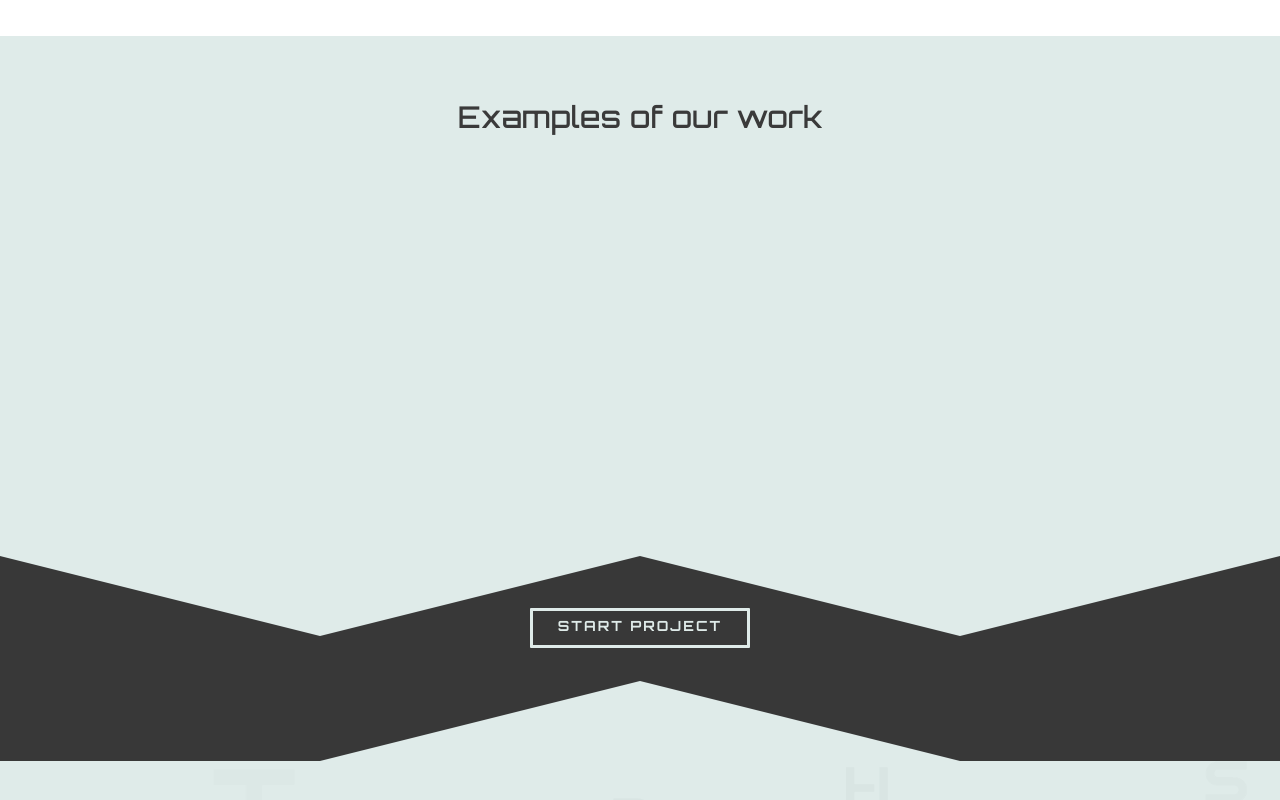
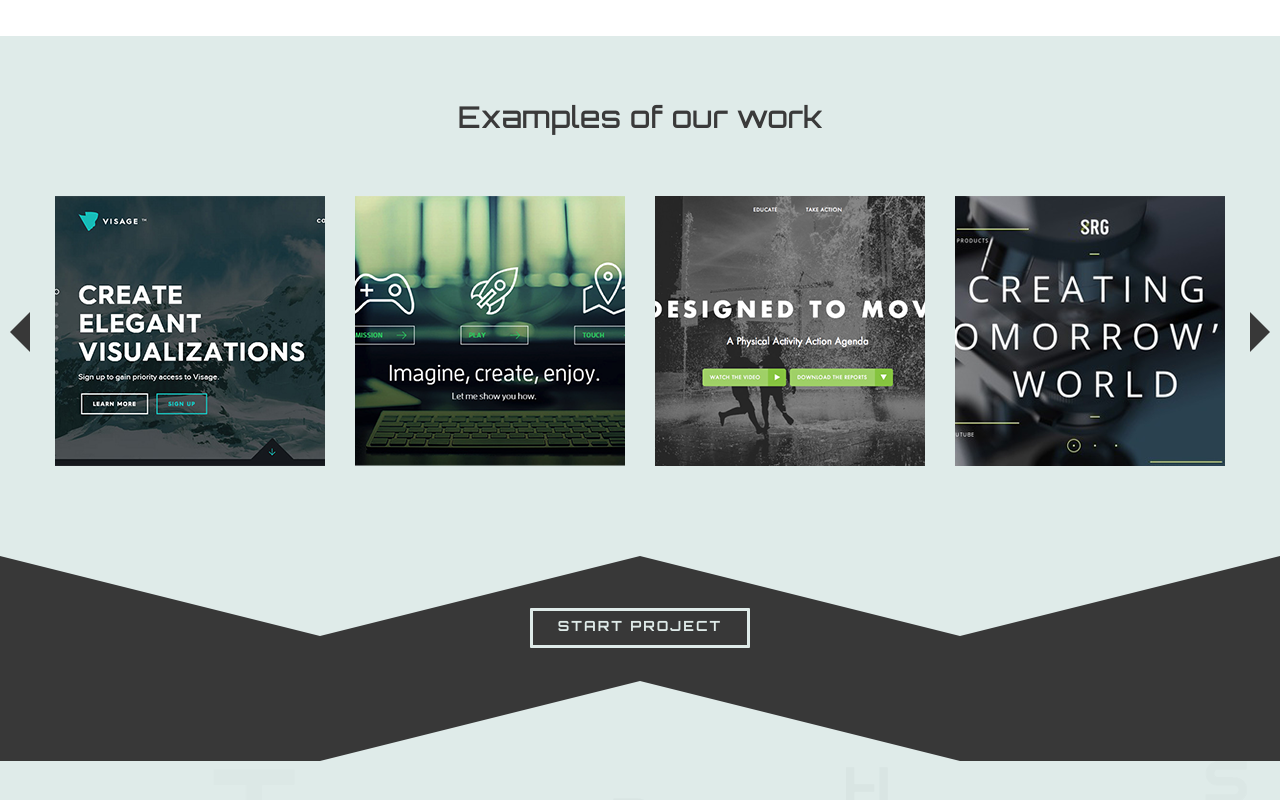
Before and after one commit to vasylbvb/poltava_psd_html, a website: page src/index.html in a window 1280 px wide. Shown: the part 4116-4916 px from the top of the page. Drawn offline with nearby package versions, Linux system fonts and the light colour scheme; files that its build step writes are made by us from their sources.

Commit message:
simple slider

```diff
--- a/src/css/_mq.less
+++ b/src/css/_mq.less
@@ -1,3 +1,9 @@
+@media (max-width: 1260px) {
+  .simple-slider__arrow-prev,
+  .simple-slider__arrow-next {
+    display: none;
+  }
+}
 @media (max-width: 1200px) {
   .coding-service__inner-container > .coding-service__inner-slogan {
     margin-bottom: 40px;
@@ -46,6 +52,11 @@
 
   .process-container__order-button {
     bottom: 30px;
+  }
+
+  .examples-slide {
+    margin-left: 15px;
+    margin-right: 15px;
   }
 }
 
--- a/src/css/_section8.less
+++ b/src/css/_section8.less
@@ -16,12 +16,14 @@
     }
   }
 }
+
 .examples-container__forbutton {
   min-width: inherit;
   height: 205px;
   background: #383838;
   position: relative;
-  }
+}
+
 .examples-secondary1,
 .examples-secondary2,
 .examples-secondary3 {
@@ -34,19 +36,23 @@
     height: 100%;
   }
 }
+
 .examples-secondary1 {
   top: 0;
   left: 0;
 }
+
 .examples-secondary2 {
   top: 0;
   right: 0;
 }
+
 .examples-secondary3 {
   bottom: 0;
   left: 50%;
   transform: translateX(-50%);
 }
+
 .examples-container__start-button {
   display: inline-block;
   width: 220px;
@@ -63,7 +69,7 @@
   position: absolute;
   top: 52px;
   left: 50%;
-  transform: translateX(-50%) ;
+  transform: translateX(-50%);
   z-index: 2;
   &:hover {
     text-decoration: none;
@@ -71,6 +77,7 @@
     color: #383838;
   }
 }
+
 .examples-container__heading {
   text-align: center;
   color: #3a3a3a;
@@ -83,3 +90,57 @@
 }
 
 //Rolling slider styles
+.examples-container__slider-row {
+  height: 272px;
+  & > .examples-container__slider {
+    position: relative;
+    padding: 0;
+    height: 100%;
+  }
+}
+
+.examples-slide {
+  width: 270px;
+  height: 270px;
+  overflow: hidden;
+  position: relative;
+  & > .examples-slide__image {
+    width: 100%;
+    height: auto;
+  }
+  & > .examples-slide__hover {
+    display: none;
+    position: absolute;
+    top: 0;
+    right: 0;
+    bottom: 0;
+    left: 0;
+  }
+  &:hover > .examples-slide__hover {
+    display: block;
+  }
+}
+
+.simple-slider__arrow-prev,
+.simple-slider__arrow-next {
+  width: 20px;
+  height: 40px;
+  position: absolute;
+  top: 50%;
+  margin-top: -20px;
+  & > a {
+    display: inline-block;
+    width: 100%;
+    height: 100%;
+  }
+}
+
+.simple-slider__arrow-prev {
+  background: url("../images/prev_btn.png") no-repeat;
+  left: -45px;
+}
+
+.simple-slider__arrow-next {
+  background: url("../images/next_btn.png") no-repeat;
+  right: -45px;
+}
--- a/src/index.html
+++ b/src/index.html
@@ -511,7 +511,26 @@
                 </div>
                 <div class="row examples-container__slider-row">
                     <div class="col-xs-12 examples-container__slider">
-
+                        <div class="simple-slider">
+                            <div class="slide examples-slide">
+                                <img src="images/t2014611134728.png" alt="screenshot of our work" class="examples-slide__image">
+                                <img src="images/hover_eye.png" alt="" class="examples-slide__hover">
+                            </div>
+                            <div class="slide examples-slide">
+                                <img src="images/Article-webdesign-trends-picture-1-webdesignmash.png" alt="screenshot of our work" class="examples-slide__image">
+                                <img src="images/hover_eye.png" alt="" class="examples-slide__hover">
+                            </div>
+                            <div class="slide examples-slide">
+                                <img src="images/Screen-Shot-2013-12-06-at-4.png" alt="screenshot of our work" class="examples-slide__image">
+                                <img src="images/hover_eye.png" alt="" class="examples-slide__hover">
+                            </div>
+                            <div class="slide examples-slide">
+                                <img src="images/webdesign-tendance3.png" alt="screenshot of our work" class="examples-slide__image">
+                                <img src="images/hover_eye.png" alt="" class="examples-slide__hover">
+                            </div>
+                        </div>
+                        <div class="simple-slider__arrow-prev"></div>
+                        <div class="simple-slider__arrow-next"></div>
                     </div>
                 </div>
             </div>
--- a/src/js/main.js
+++ b/src/js/main.js
@@ -1,4 +1,15 @@
 
 $(document).ready(function () {
-
+    $('.simple-slider').bxSlider({
+        slideWidth: 270,
+        minSlides: 1,
+        maxSlides: 4,
+        moveSlides: 1,
+        slideMargin: 30,
+        pager: false,
+        prevText: '',
+        nextText: '',
+        prevSelector: '.simple-slider__arrow-prev',
+        nextSelector: '.simple-slider__arrow-next'
+    });
 });
```
Also changed, not shown: src/images/hover_eye.png (added), src/images/next_btn.png (added), src/images/prev_btn.png (added).
